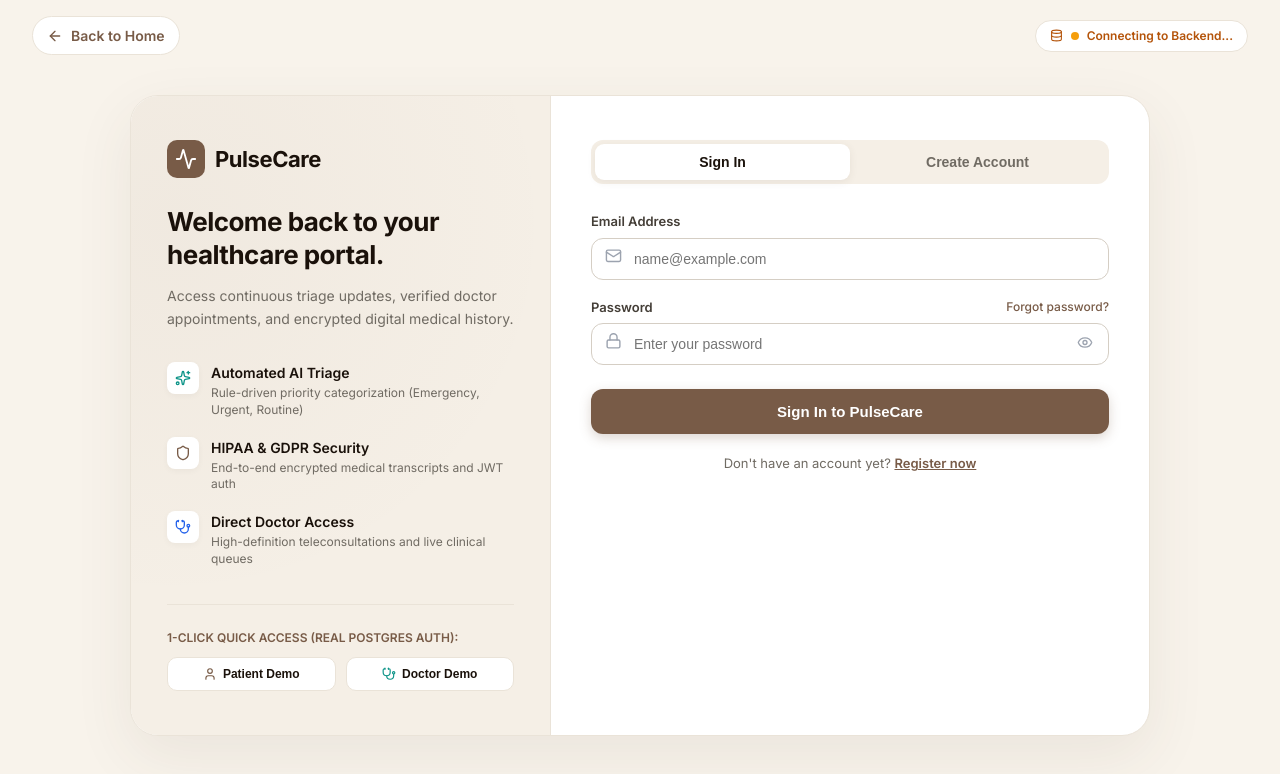
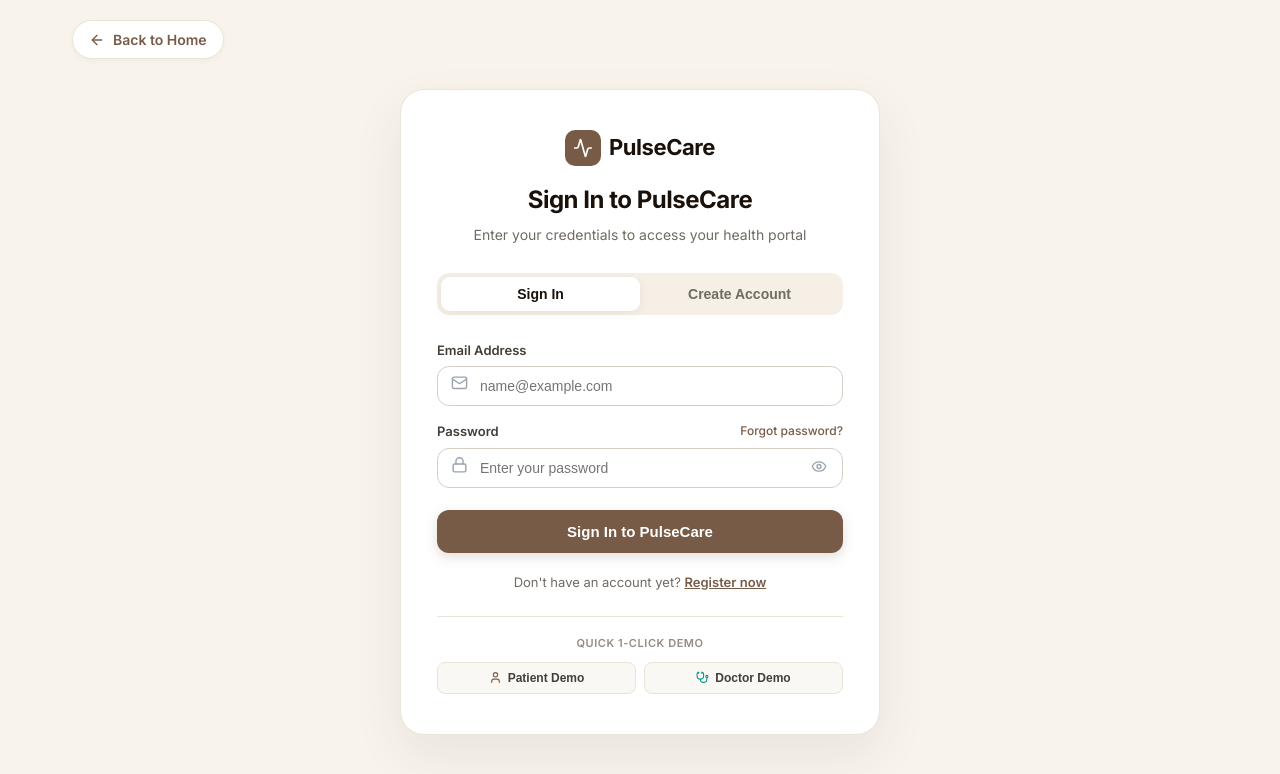
Before and after one commit to Yug-Gabani/SE_2, a React (Vite) app in the folder apps/frontend/: page /login in a window 1280 px wide. Shown: the top 774 px of the page. Built offline with nearby package versions, Linux system fonts and the light colour scheme; no server answers.

Commit message:
fix(auth): clean up auth layout, remove left suggestion sidebar and top db status badge

```diff
--- a/apps/frontend/src/components/AuthPage.tsx
+++ b/apps/frontend/src/components/AuthPage.tsx
@@ -6,14 +6,11 @@ import {
   Lock,
   Mail,
   Phone,
-  Shield,
   Stethoscope,
   User as UserIcon,
   Eye,
   EyeOff,
   AlertCircle,
-  Database,
-  Sparkles,
 } from 'lucide-react';
 import { useNavigate, useLocation, Link } from 'react-router-dom';
 import { authApi } from '../services/api';
@@ -60,12 +57,6 @@ export const AuthPage: React.FC<AuthPageProps> = ({ onLoginSuccess, currentUser
   const [loading, setLoading] = useState(false);
   const [error, setError] = useState<string | null>(null);
   const [successMsg, setSuccessMsg] = useState<string | null>(null);
-  const [backendOnline, setBackendOnline] = useState<boolean | null>(null);
-
-  // Check backend health on mount
-  useEffect(() => {
-    authApi.checkHealth().then(status => setBackendOnline(status));
-  }, []);
 
   const switchMode = (loginMode: boolean) => {
     setIsLogin(loginMode);
@@ -175,14 +166,14 @@ export const AuthPage: React.FC<AuthPageProps> = ({ onLoginSuccess, currentUser
         fontFamily: 'Inter, system-ui, -apple-system, sans-serif',
       }}
     >
-      {/* Top mini-bar with Back to Home */}
+      {/* Top mini-bar with Back to Home only */}
       <div
         style={{
-          padding: '16px 32px',
+          padding: '20px 32px 0 32px',
           display: 'flex',
-          justifyContent: 'space-between',
+          justifyContent: 'flex-start',
           alignItems: 'center',
-          maxWidth: '1280px',
+          maxWidth: '1200px',
           margin: '0 auto',
           width: '100%',
           boxSizing: 'border-box',
@@ -198,11 +189,12 @@ export const AuthPage: React.FC<AuthPageProps> = ({ onLoginSuccess, currentUser
             textDecoration: 'none',
             fontSize: '14px',
             fontWeight: 600,
-            padding: '8px 14px',
+            padding: '8px 16px',
             borderRadius: '9999px',
             backgroundColor: '#ffffff',
             border: '1px solid #eae3d8',
             transition: 'all 0.15s ease',
+            boxShadow: '0 2px 6px rgba(75, 68, 57, 0.04)',
           }}
           onMouseEnter={e => {
             e.currentTarget.style.backgroundColor = '#f5efe6';
@@ -216,78 +208,44 @@ export const AuthPage: React.FC<AuthPageProps> = ({ onLoginSuccess, currentUser
           <ArrowLeft size={16} />
           Back to Home
         </Link>
-
-        {/* Live Backend Connection Indicator */}
-        <div
-          style={{
-            display: 'inline-flex',
-            alignItems: 'center',
-            gap: '8px',
-            fontSize: '12px',
-            fontWeight: 600,
-            padding: '6px 14px',
-            borderRadius: '9999px',
-            backgroundColor: '#ffffff',
-            border: '1px solid #eae3d8',
-            color: backendOnline ? '#0f766e' : '#b45309',
-          }}
-        >
-          <Database size={13} />
-          <span
-            style={{
-              width: '8px',
-              height: '8px',
-              borderRadius: '50%',
-              backgroundColor: backendOnline ? '#10b981' : '#f59e0b',
-              boxShadow: backendOnline ? '0 0 8px #10b981' : 'none',
-            }}
-          />
-          {backendOnline ? 'PostgreSQL Database Connected' : 'Connecting to Backend...'}
-        </div>
       </div>
 
-      {/* Main Container */}
+      {/* Main Container - Centered Single Form Card */}
       <div
         style={{
           flex: 1,
           display: 'flex',
           alignItems: 'center',
           justifyContent: 'center',
-          padding: '20px 24px 60px 24px',
+          padding: '24px 20px 60px 20px',
         }}
       >
         <div
           style={{
-            maxWidth: '1020px',
+            maxWidth: '480px',
             width: '100%',
             backgroundColor: '#ffffff',
-            borderRadius: '28px',
-            boxShadow: '0 20px 60px rgba(75, 68, 57, 0.08)',
+            borderRadius: '24px',
+            boxShadow: '0 20px 50px rgba(75, 68, 57, 0.08)',
             border: '1px solid #eae3d8',
-            overflow: 'hidden',
-            display: 'grid',
-            gridTemplateColumns: 'minmax(320px, 420px) 1fr',
+            padding: '40px 36px',
+            boxSizing: 'border-box',
           }}
         >
-          {/* Left Column: PulseCare Visual / Info Pane */}
+          {/* Logo & Header */}
+          <div style={{ textAlign: 'center', marginBottom: '28px' }}>
             <div
               style={{
-              backgroundColor: '#f5efe6',
-              padding: '44px 36px',
-              display: 'flex',
-              flexDirection: 'column',
-              justifyContent: 'space-between',
-              borderRight: '1px solid #eae3d8',
-              backgroundImage: 'radial-gradient(circle at 10% 20%, rgba(120, 91, 71, 0.04) 0%, transparent 60%)',
+                display: 'inline-flex',
+                alignItems: 'center',
+                gap: '8px',
+                marginBottom: '16px',
               }}
             >
-            <div>
-              {/* Logo */}
-              <div style={{ display: 'flex', alignItems: 'center', gap: '10px', marginBottom: '28px' }}>
               <div
                 style={{
-                    width: '38px',
-                    height: '38px',
+                  width: '36px',
+                  height: '36px',
                   borderRadius: '10px',
                   backgroundColor: '#785b47',
                   display: 'flex',
@@ -296,205 +254,39 @@ export const AuthPage: React.FC<AuthPageProps> = ({ onLoginSuccess, currentUser
                   color: '#ffffff',
                 }}
               >
-                  <Activity size={22} />
+                <Activity size={20} />
               </div>
               <span style={{ fontSize: '22px', fontWeight: 700, letterSpacing: '-0.02em', color: '#1a110a' }}>
                 PulseCare
               </span>
             </div>
 
-              <h2
+            <h1
               style={{
-                  fontSize: '26px',
+                fontSize: '24px',
                 fontWeight: 700,
-                  lineHeight: 1.25,
                 color: '#1a110a',
-                  marginBottom: '14px',
+                margin: '0 0 6px 0',
                 letterSpacing: '-0.02em',
               }}
             >
-                {isLogin ? 'Welcome back to your healthcare portal.' : 'Join the next generation of smart clinical care.'}
-              </h2>
-              <p style={{ fontSize: '14px', lineHeight: 1.6, color: '#706b63', marginBottom: '32px' }}>
+              {isLogin ? 'Sign In to PulseCare' : 'Create an Account'}
+            </h1>
+            <p style={{ fontSize: '14px', color: '#706b63', margin: 0, lineHeight: 1.5 }}>
               {isLogin
-                  ? 'Access continuous triage updates, verified doctor appointments, and encrypted digital medical history.'
-                  : 'Get automated AI severity scoring, seamless video consultations, and prioritized clinical triage.'}
-              </p>
-
-              {/* Feature Highlights */}
-              <div style={{ display: 'flex', flexDirection: 'column', gap: '18px' }}>
-                <div style={{ display: 'flex', gap: '12px', alignItems: 'flex-start' }}>
-                  <div
-                    style={{
-                      width: '32px',
-                      height: '32px',
-                      borderRadius: '8px',
-                      backgroundColor: '#ffffff',
-                      display: 'flex',
-                      alignItems: 'center',
-                      justifyContent: 'center',
-                      color: '#0d9488',
-                      flexShrink: 0,
-                      boxShadow: '0 2px 6px rgba(0,0,0,0.04)',
-                    }}
-                  >
-                    <Sparkles size={16} />
-                  </div>
-                  <div>
-                    <h4 style={{ fontSize: '14px', fontWeight: 600, color: '#1a110a', margin: '0 0 2px 0' }}>
-                      Automated AI Triage
-                    </h4>
-                    <p style={{ fontSize: '12px', color: '#706b63', margin: 0, lineHeight: 1.4 }}>
-                      Rule-driven priority categorization (Emergency, Urgent, Routine)
+                ? 'Enter your credentials to access your health portal'
+                : 'Get started with smart healthcare triage & consultations'}
             </p>
           </div>
-                </div>
 
-                <div style={{ display: 'flex', gap: '12px', alignItems: 'flex-start' }}>
-                  <div
-                    style={{
-                      width: '32px',
-                      height: '32px',
-                      borderRadius: '8px',
-                      backgroundColor: '#ffffff',
-                      display: 'flex',
-                      alignItems: 'center',
-                      justifyContent: 'center',
-                      color: '#785b47',
-                      flexShrink: 0,
-                      boxShadow: '0 2px 6px rgba(0,0,0,0.04)',
-                    }}
-                  >
-                    <Shield size={16} />
-                  </div>
-                  <div>
-                    <h4 style={{ fontSize: '14px', fontWeight: 600, color: '#1a110a', margin: '0 0 2px 0' }}>
-                      HIPAA & GDPR Security
-                    </h4>
-                    <p style={{ fontSize: '12px', color: '#706b63', margin: 0, lineHeight: 1.4 }}>
-                      End-to-end encrypted medical transcripts and JWT auth
-                    </p>
-                  </div>
-                </div>
-
-                <div style={{ display: 'flex', gap: '12px', alignItems: 'flex-start' }}>
-                  <div
-                    style={{
-                      width: '32px',
-                      height: '32px',
-                      borderRadius: '8px',
-                      backgroundColor: '#ffffff',
-                      display: 'flex',
-                      alignItems: 'center',
-                      justifyContent: 'center',
-                      color: '#2563eb',
-                      flexShrink: 0,
-                      boxShadow: '0 2px 6px rgba(0,0,0,0.04)',
-                    }}
-                  >
-                    <Stethoscope size={16} />
-                  </div>
-                  <div>
-                    <h4 style={{ fontSize: '14px', fontWeight: 600, color: '#1a110a', margin: '0 0 2px 0' }}>
-                      Direct Doctor Access
-                    </h4>
-                    <p style={{ fontSize: '12px', color: '#706b63', margin: 0, lineHeight: 1.4 }}>
-                      High-definition teleconsultations and live clinical queues
-                    </p>
-                  </div>
-                </div>
-              </div>
-            </div>
-
-            {/* Quick Demo Section on Left Bottom */}
-            <div
-              style={{
-                marginTop: '36px',
-                paddingTop: '24px',
-                borderTop: '1px solid #eae3d8',
-              }}
-            >
-              <div style={{ fontSize: '12px', fontWeight: 600, color: '#785b47', marginBottom: '10px' }}>
-                1-CLICK QUICK ACCESS (REAL POSTGRES AUTH):
-              </div>
-              <div style={{ display: 'grid', gridTemplateColumns: '1fr 1fr', gap: '10px' }}>
-                <button
-                  type="button"
-                  onClick={() => handleQuickDemo('PATIENT')}
-                  disabled={loading}
-                  style={{
-                    padding: '9px 12px',
-                    borderRadius: '10px',
-                    backgroundColor: '#ffffff',
-                    border: '1px solid #eae3d8',
-                    fontSize: '12px',
-                    fontWeight: 600,
-                    color: '#1a110a',
-                    cursor: 'pointer',
-                    display: 'flex',
-                    alignItems: 'center',
-                    justifyContent: 'center',
-                    gap: '6px',
-                    transition: 'all 0.15s ease',
-                  }}
-                  onMouseEnter={e => {
-                    e.currentTarget.style.borderColor = '#785b47';
-                    e.currentTarget.style.backgroundColor = '#faf8f5';
-                  }}
-                  onMouseLeave={e => {
-                    e.currentTarget.style.borderColor = '#eae3d8';
-                    e.currentTarget.style.backgroundColor = '#ffffff';
-                  }}
-                >
-                  <UserIcon size={14} color="#785b47" />
-                  Patient Demo
-                </button>
-
-                <button
-                  type="button"
-                  onClick={() => handleQuickDemo('DOCTOR')}
-                  disabled={loading}
-                  style={{
-                    padding: '9px 12px',
-                    borderRadius: '10px',
-                    backgroundColor: '#ffffff',
-                    border: '1px solid #eae3d8',
-                    fontSize: '12px',
-                    fontWeight: 600,
-                    color: '#1a110a',
-                    cursor: 'pointer',
-                    display: 'flex',
-                    alignItems: 'center',
-                    justifyContent: 'center',
-                    gap: '6px',
-                    transition: 'all 0.15s ease',
-                  }}
-                  onMouseEnter={e => {
-                    e.currentTarget.style.borderColor = '#785b47';
-                    e.currentTarget.style.backgroundColor = '#faf8f5';
-                  }}
-                  onMouseLeave={e => {
-                    e.currentTarget.style.borderColor = '#eae3d8';
-                    e.currentTarget.style.backgroundColor = '#ffffff';
-                  }}
-                >
-                  <Stethoscope size={14} color="#0d9488" />
-                  Doctor Demo
-                </button>
-              </div>
-            </div>
-          </div>
-
-          {/* Right Column: Form Container */}
-          <div style={{ padding: '44px 40px' }}>
-            {/* Top Toggle Switch */}
+          {/* Toggle Switch */}
           <div
             style={{
               display: 'flex',
               backgroundColor: '#f5efe6',
               borderRadius: '12px',
               padding: '4px',
-                marginBottom: '28px',
+              marginBottom: '26px',
             }}
           >
             <button
@@ -502,7 +294,7 @@ export const AuthPage: React.FC<AuthPageProps> = ({ onLoginSuccess, currentUser
               onClick={() => switchMode(true)}
               style={{
                 flex: 1,
-                  padding: '10px',
+                padding: '9px',
                 borderRadius: '9px',
                 border: 'none',
                 fontSize: '14px',
@@ -521,7 +313,7 @@ export const AuthPage: React.FC<AuthPageProps> = ({ onLoginSuccess, currentUser
               onClick={() => switchMode(false)}
               style={{
                 flex: 1,
-                  padding: '10px',
+                padding: '9px',
                 borderRadius: '9px',
                 border: 'none',
                 fontSize: '14px',
@@ -544,8 +336,8 @@ export const AuthPage: React.FC<AuthPageProps> = ({ onLoginSuccess, currentUser
                 backgroundColor: '#fef2f2',
                 border: '1px solid #fecaca',
                 borderRadius: '12px',
-                  padding: '12px 16px',
-                  marginBottom: '20px',
+                padding: '12px 14px',
+                marginBottom: '18px',
                 display: 'flex',
                 alignItems: 'center',
                 gap: '10px',
@@ -565,8 +357,8 @@ export const AuthPage: React.FC<AuthPageProps> = ({ onLoginSuccess, currentUser
                 backgroundColor: '#f0fdf4',
                 border: '1px solid #bbf7d0',
                 borderRadius: '12px',
-                  padding: '12px 16px',
-                  marginBottom: '20px',
+                padding: '12px 14px',
+                marginBottom: '18px',
                 display: 'flex',
                 alignItems: 'center',
                 gap: '10px',
@@ -582,7 +374,7 @@ export const AuthPage: React.FC<AuthPageProps> = ({ onLoginSuccess, currentUser
           <form onSubmit={handleSubmit}>
             {/* Role Selection (Only shown when Creating Account) */}
             {!isLogin && (
-                <div style={{ marginBottom: '22px' }}>
+              <div style={{ marginBottom: '20px' }}>
                 <label
                   style={{
                     display: 'block',
@@ -598,18 +390,18 @@ export const AuthPage: React.FC<AuthPageProps> = ({ onLoginSuccess, currentUser
                   <div
                     onClick={() => setRole('PATIENT')}
                     style={{
-                        padding: '12px 14px',
+                      padding: '10px 12px',
                       borderRadius: '12px',
                       border: `2px solid ${role === 'PATIENT' ? '#785b47' : '#eae3d8'}`,
                       backgroundColor: role === 'PATIENT' ? '#faf8f5' : '#ffffff',
                       cursor: 'pointer',
                       display: 'flex',
                       alignItems: 'center',
-                        gap: '10px',
+                      gap: '8px',
                       transition: 'all 0.15s ease',
                     }}
                   >
-                      <UserIcon size={18} color={role === 'PATIENT' ? '#785b47' : '#9ca3af'} />
+                    <UserIcon size={16} color={role === 'PATIENT' ? '#785b47' : '#9ca3af'} />
                     <div>
                       <div style={{ fontSize: '13px', fontWeight: 600, color: '#1a110a' }}>Patient</div>
                       <div style={{ fontSize: '11px', color: '#706b63' }}>Seek medical care</div>
@@ -619,18 +411,18 @@ export const AuthPage: React.FC<AuthPageProps> = ({ onLoginSuccess, currentUser
                   <div
                     onClick={() => setRole('DOCTOR')}
                     style={{
-                        padding: '12px 14px',
+                      padding: '10px 12px',
                       borderRadius: '12px',
                       border: `2px solid ${role === 'DOCTOR' ? '#0d9488' : '#eae3d8'}`,
                       backgroundColor: role === 'DOCTOR' ? '#f0fdfa' : '#ffffff',
                       cursor: 'pointer',
                       display: 'flex',
                       alignItems: 'center',
-                        gap: '10px',
+                      gap: '8px',
                       transition: 'all 0.15s ease',
                     }}
                   >
-                      <Stethoscope size={18} color={role === 'DOCTOR' ? '#0d9488' : '#9ca3af'} />
+                    <Stethoscope size={16} color={role === 'DOCTOR' ? '#0d9488' : '#9ca3af'} />
                     <div>
                       <div style={{ fontSize: '13px', fontWeight: 600, color: '#1a110a' }}>Doctor</div>
                       <div style={{ fontSize: '11px', color: '#706b63' }}>Clinical provider</div>
@@ -642,7 +434,7 @@ export const AuthPage: React.FC<AuthPageProps> = ({ onLoginSuccess, currentUser
 
             {/* Full Name Field (Registration only) */}
             {!isLogin && (
-                <div style={{ marginBottom: '18px' }}>
+              <div style={{ marginBottom: '16px' }}>
                 <label
                   htmlFor="fullName"
                   style={{
@@ -676,7 +468,7 @@ export const AuthPage: React.FC<AuthPageProps> = ({ onLoginSuccess, currentUser
                     onChange={e => setFullName(e.target.value)}
                     style={{
                       width: '100%',
-                        padding: '12px 14px 12px 42px',
+                      padding: '11px 14px 11px 42px',
                       borderRadius: '12px',
                       border: '1px solid #d5cec4',
                       fontSize: '14px',
@@ -692,7 +484,7 @@ export const AuthPage: React.FC<AuthPageProps> = ({ onLoginSuccess, currentUser
             )}
 
             {/* Email Field */}
-              <div style={{ marginBottom: '18px' }}>
+            <div style={{ marginBottom: '16px' }}>
               <label
                 htmlFor="email"
                 style={{
@@ -726,7 +518,7 @@ export const AuthPage: React.FC<AuthPageProps> = ({ onLoginSuccess, currentUser
                   onChange={e => setEmail(e.target.value)}
                   style={{
                     width: '100%',
-                      padding: '12px 14px 12px 42px',
+                    padding: '11px 14px 11px 42px',
                     borderRadius: '12px',
                     border: '1px solid #d5cec4',
                     fontSize: '14px',
@@ -742,7 +534,7 @@ export const AuthPage: React.FC<AuthPageProps> = ({ onLoginSuccess, currentUser
 
             {/* Phone Field (Optional, Registration only) */}
             {!isLogin && (
-                <div style={{ marginBottom: '18px' }}>
+              <div style={{ marginBottom: '16px' }}>
                 <label
                   htmlFor="phone"
                   style={{
@@ -775,7 +567,7 @@ export const AuthPage: React.FC<AuthPageProps> = ({ onLoginSuccess, currentUser
                     onChange={e => setPhone(e.target.value)}
                     style={{
                       width: '100%',
-                        padding: '12px 14px 12px 42px',
+                      padding: '11px 14px 11px 42px',
                       borderRadius: '12px',
                       border: '1px solid #d5cec4',
                       fontSize: '14px',
@@ -791,7 +583,7 @@ export const AuthPage: React.FC<AuthPageProps> = ({ onLoginSuccess, currentUser
             )}
 
             {/* Password Field */}
-              <div style={{ marginBottom: '24px' }}>
+            <div style={{ marginBottom: '22px' }}>
               <div style={{ display: 'flex', justifyContent: 'space-between', marginBottom: '6px' }}>
                 <label
                   htmlFor="password"
@@ -837,7 +629,7 @@ export const AuthPage: React.FC<AuthPageProps> = ({ onLoginSuccess, currentUser
                   onChange={e => setPassword(e.target.value)}
                   style={{
                     width: '100%',
-                      padding: '12px 42px 12px 42px',
+                    padding: '11px 42px 11px 42px',
                     borderRadius: '12px',
                     border: '1px solid #d5cec4',
                     fontSize: '14px',
@@ -878,13 +670,13 @@ export const AuthPage: React.FC<AuthPageProps> = ({ onLoginSuccess, currentUser
                 color: '#ffffff',
                 border: 'none',
                 borderRadius: '12px',
-                  padding: '14px',
+                padding: '13px',
                 fontSize: '15px',
                 fontWeight: 600,
                 cursor: loading ? 'not-allowed' : 'pointer',
                 opacity: loading ? 0.7 : 1,
                 transition: 'background-color 0.15s ease',
-                  boxShadow: '0 4px 12px rgba(120, 91, 71, 0.25)',
+                boxShadow: '0 4px 12px rgba(120, 91, 71, 0.2)',
               }}
               onMouseEnter={e => {
                 if (!loading) e.currentTarget.style.backgroundColor = '#644b39';
@@ -924,8 +716,86 @@ export const AuthPage: React.FC<AuthPageProps> = ({ onLoginSuccess, currentUser
                 </>
               )}
             </div>
+
+            {/* Subtle Demo Logins */}
+            <div
+              style={{
+                marginTop: '24px',
+                paddingTop: '18px',
+                borderTop: '1px solid #eae3d8',
+                textAlign: 'center',
+              }}
+            >
+              <div style={{ fontSize: '11px', fontWeight: 600, color: '#948c80', marginBottom: '10px', textTransform: 'uppercase', letterSpacing: '0.05em' }}>
+                Quick 1-Click Demo
+              </div>
+              <div style={{ display: 'grid', gridTemplateColumns: '1fr 1fr', gap: '8px' }}>
+                <button
+                  type="button"
+                  onClick={() => handleQuickDemo('PATIENT')}
+                  disabled={loading}
+                  style={{
+                    padding: '8px 12px',
+                    borderRadius: '8px',
+                    backgroundColor: '#faf8f5',
+                    border: '1px solid #eae3d8',
+                    fontSize: '12px',
+                    fontWeight: 600,
+                    color: '#443e37',
+                    cursor: 'pointer',
+                    display: 'flex',
+                    alignItems: 'center',
+                    justifyContent: 'center',
+                    gap: '6px',
+                    transition: 'all 0.15s ease',
+                  }}
+                  onMouseEnter={e => {
+                    e.currentTarget.style.borderColor = '#785b47';
+                    e.currentTarget.style.backgroundColor = '#f5efe6';
+                  }}
+                  onMouseLeave={e => {
+                    e.currentTarget.style.borderColor = '#eae3d8';
+                    e.currentTarget.style.backgroundColor = '#faf8f5';
+                  }}
+                >
+                  <UserIcon size={13} color="#785b47" />
+                  Patient Demo
+                </button>
+
+                <button
+                  type="button"
+                  onClick={() => handleQuickDemo('DOCTOR')}
+                  disabled={loading}
+                  style={{
+                    padding: '8px 12px',
+                    borderRadius: '8px',
+                    backgroundColor: '#faf8f5',
+                    border: '1px solid #eae3d8',
+                    fontSize: '12px',
+                    fontWeight: 600,
+                    color: '#443e37',
+                    cursor: 'pointer',
+                    display: 'flex',
+                    alignItems: 'center',
+                    justifyContent: 'center',
+                    gap: '6px',
+                    transition: 'all 0.15s ease',
+                  }}
+                  onMouseEnter={e => {
+                    e.currentTarget.style.borderColor = '#785b47';
+                    e.currentTarget.style.backgroundColor = '#f5efe6';
+                  }}
+                  onMouseLeave={e => {
+                    e.currentTarget.style.borderColor = '#eae3d8';
+                    e.currentTarget.style.backgroundColor = '#faf8f5';
+                  }}
+                >
+                  <Stethoscope size={13} color="#0d9488" />
+                  Doctor Demo
+                </button>
+              </div>
+            </div>
           </form>
-          </div>
         </div>
       </div>
     </div>
```
Lines whose indentation alone changed are shown as unchanged.
